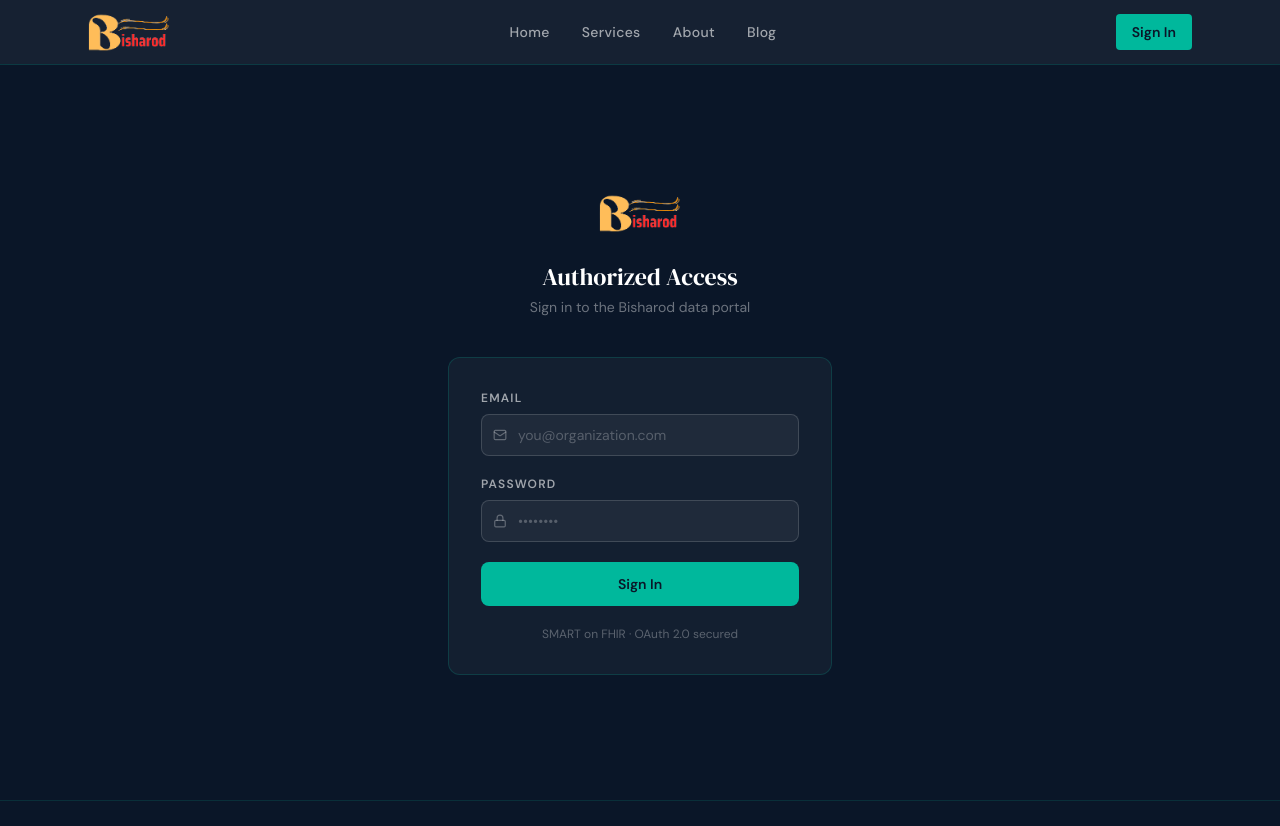
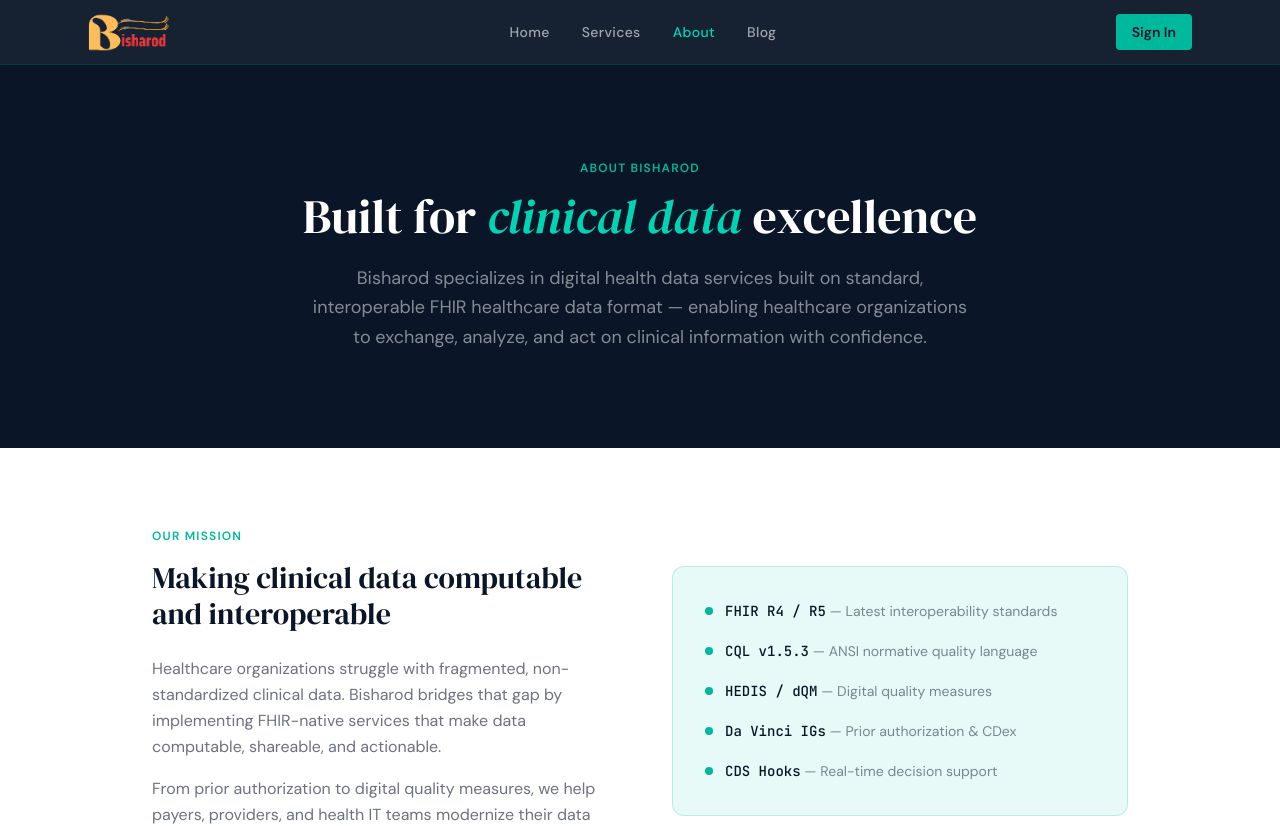
Before and after one commit to asimnipty/bisharod, a React (Vite) app in the folder frontend/: page /about in a window 1280 px wide. Before the commit this address led to /login. Shown: the top 826 px of the page. Built offline with nearby package versions, Linux system fonts and the light colour scheme.

Commit message:
fix: move About and Blog outside ProtectedRoute

```diff
--- a/frontend/src/App.tsx
+++ b/frontend/src/App.tsx
@@ -21,6 +21,8 @@
         <Route index element={<HomePage />} />
         <Route path="services" element={<ServicesPage />} />
         <Route path="login" element={<LoginPage />} />
+        <Route path="about" element={<AboutPage />} />
+        <Route path="blog" element={<BlogPage />} />
 
         {/* Protected */}
         <Route element={<ProtectedRoute />}>
@@ -29,8 +31,6 @@
           <Route path="portal/care-gaps" element={<CareGapPage />} />
           <Route path="portal/measures" element={<MeasuresPage />} />
           <Route path="portal/prior-auth" element={<PriorAuthPage />} />
-          <Route path="about" element={<AboutPage />} />
-          <Route path="blog" element={<BlogPage />} />
         </Route>
 
         <Route path="*" element={<NotFoundPage />} />
```
